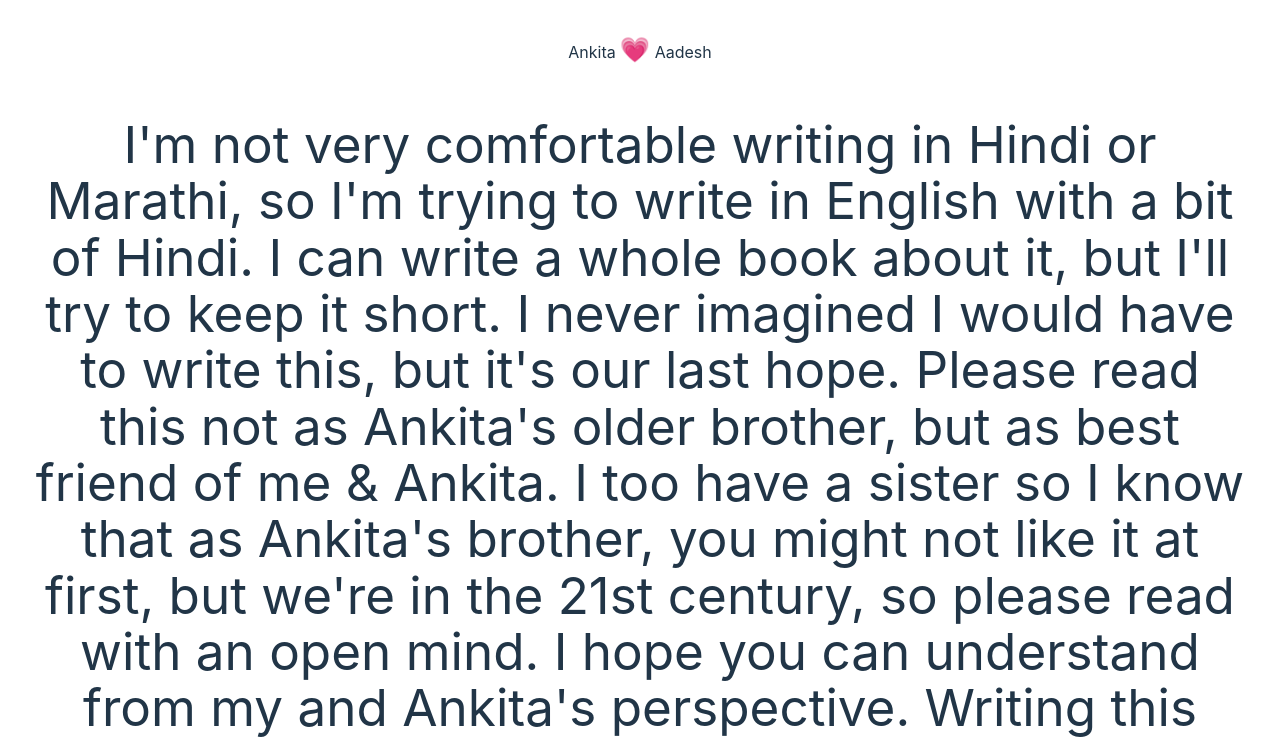
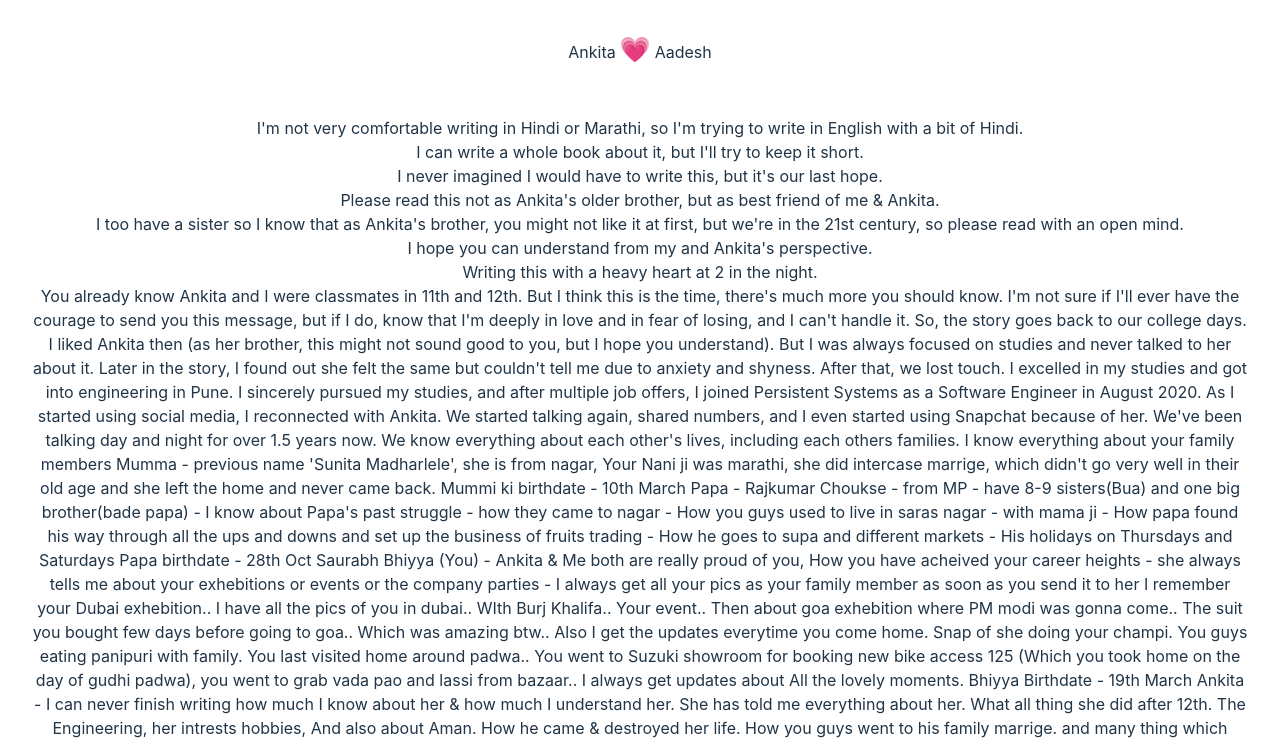
Before and after one commit to AADESHRN/ANKITA-AADESH, a React (Vite) app: page / in a window 1280 px wide. Shown: the top 741 px of the page. Built offline with nearby package versions, Linux system fonts and the light colour scheme.

Commit message:
Update App.jsx

```diff
--- a/src/App.jsx
+++ b/src/App.jsx
@@ -7,14 +7,14 @@ function App() {
     <div className=''>
       <h5>Ankita <div className="heartbeating-text">💗</div> Aadesh</h5><br/><br/>
       <p>
-      <h1>I'm not very comfortable writing in Hindi or Marathi, so I'm trying to write in English with a bit of Hindi.
+      <h4>I'm not very comfortable writing in Hindi or Marathi, so I'm trying to write in English with a bit of Hindi.<br/>
 I can write a whole book about it, but I'll try to keep it short.
-I never imagined I would have to write this, but it's our last hope.
-Please read this not as Ankita's older brother, but as best friend of me & Ankita.
-I too have a sister so I know that as Ankita's brother, you might not like it at first, but we're in the 21st century, so please read with an open mind.
-I hope you can understand from my and Ankita's perspective.
-Writing this with a heavy heart at 2 in the night.
-</h1>
+<br/>I never imagined I would have to write this, but it's our last hope.
+<br/>Please read this not as Ankita's older brother, but as best friend of me & Ankita.
+<br/>I too have a sister so I know that as Ankita's brother, you might not like it at first, but we're in the 21st century, so please read with an open mind.
+<br/>I hope you can understand from my and Ankita's perspective.
+<br/>Writing this with a heavy heart at 2 in the night.
+</h4>
 You already know Ankita and I were classmates in 11th and 12th. But I think this is the time, there's much more you should know.
 I'm not sure if I'll ever have the courage to send you this message, but if I do, know that I'm deeply in love and in fear of losing, and I can't handle it.
 
```
